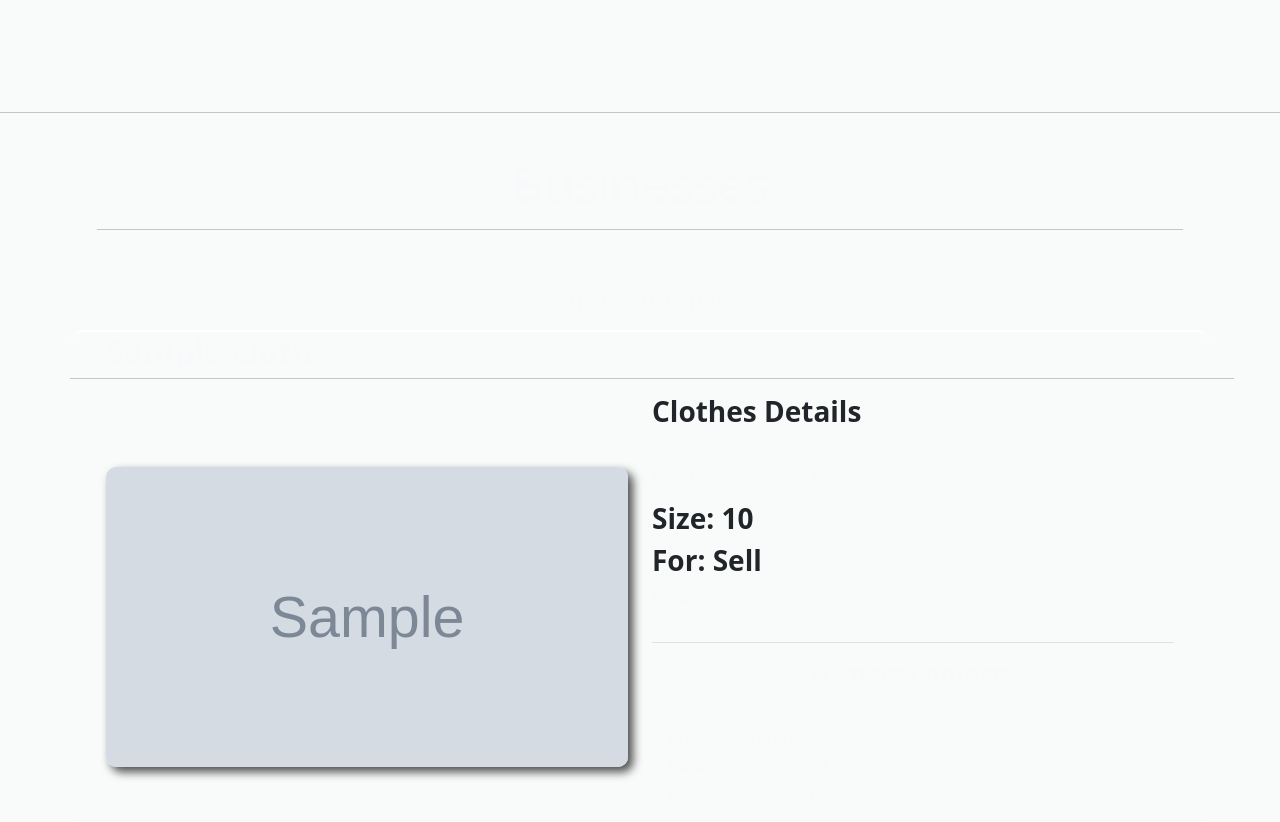
After one commit to SayiaFelix/CAN, a Django app: template community/templates/ser_clothes.html in a window 1280 px wide. The commit adds this page. Run offline with Django 3.2, Linux system fonts and the light colour scheme; tables that the repository leaves empty hold one stand-in row (values such as "Sample post"); the template is opened without the code that fills it: values that come from a table or form of the project are taken from there, most other values are stand-ins (such as "Sample title", 1, 10 or a date in 2020); grey boxes marked "Sample" are stand-in pictures; parts of the project's set-up code (start-up, migrations or seed data) failed here and were passed over; some libraries are stand-ins or nearby versions; some web fonts are replaced.

Commit message:
adding clothes template

```diff
--- /dev/null
+++ b/community/templates/ser_clothes.html
@@ -0,0 +1,73 @@
+{% extends 'base.html' %}
+{% load static %}
+{% load bootstrap4 %}
+{% block content %}
+  <div class="container">
+      <div class="col-md-12 mt-3">
+        <br>
+          <h1 class="text-center text-light" style="font-size: 50px"> Businesses</h1>
+          <hr>
+        </div>
+      <div col-md-4 class="text-center mt-5 mb-2">
+              <a class="dropdown-item text-light fs-4 btn btn-outline-secondary btn-lg" href="{% url 'add_business' %}">Register Business</a>
+
+      </div>
+      <div class="row" style=" border-bottom: 1px solid white">
+        {% for cloth in clothes %}
+        <section class="global-page-header"style="border-radius: 15px; border-top: 2px solid white">
+        <div class="container">
+            <div class="row">
+                <div class="col-md-12">
+                    <div class="block">
+                        <h2 class="fw-bold text-light">{{ cloth.name }}</h2>
+                    </div>
+                </div>
+            </div>
+        </div>
+    </section>
+    <br>
+    <hr>
+    <section class="portfolio-single">
+        <div class="container text-light">
+            <div class="row">
+
+                <div class="col-md-6">
+                    <div class="portfolio-single-img">
+                    <br><br> <br>
+                        <img src="{{cloth.c_photo.url}}"style="border-radius: 10px; box-shadow: 5px 5px 10px rgba(3,3,3,0.7);" class="card-img-top image-fluid" height="300px" width="550px" alt="">
+                    </div>
+                </div>
+                <div class="col-md-6">
+                    <div class="portfolio-content">
+                        <h3 class="subtitle fw-bold text-dark">Clothes Details</h3>
+                        <hr>
+                        <p>
+                          <span><b>Description:</b></span> {{cloth.description|safe}}
+                        </p>
+                        <h3 class="subtitle fw-bold text-dark">Size: {{cloth.size}}</h3>
+                         <h3 class="subtitle fw-bold text-dark">For: {{cloth.category}}</h3>
+
+                        <p><b>Owner:</b> {{cloth.owner}}</p>
+                        <hr>
+                            <div class="modal-footer" style="display:block;">
+                                <h4 class="text-center fw-bold">Owners Contacts</h4>
+                                <hr>
+                                <br>
+                                <p><span><b>Phone Number:</b></span> {{cloth.contact}}</p>
+                                <p><span><b>Address:</b></span> {{cloth.address}}</p>
+                                <p><span><b>Email:</b></span> {{cloth.email}}</p>
+                            </div>
+
+                    </div>
+                </div>
+            </div>
+        </div>
+    </section>
+
+    <br>
+        {% endfor %}
+   </div>
+  </div>
+</div>
+
+{% endblock %}
--- a/community/templates/services.html
+++ b/community/templates/services.html
@@ -3,7 +3,6 @@
 {{ block.super}}
 {% load bootstrap4 %}
 {% load static %}
-
     <div class="container" id="">
         <br>
         <h1 class="text-center text"style="font-size: 20px">Services</h1>
--- a/community/urls.py
+++ b/community/urls.py
@@ -22,8 +22,8 @@ urlpatterns=[
     # url('search/', views.search, name = 'search'),
     # url('services', views.services, name='service'),
 
-    # url('businesses', views.businesses, name='business'),
-    # url('add/business', views.add_business, name='add_business'),
+    url('clothes', views.clothes, name='clothes'),
+    url('add/clothes', views.add_clothes, name='add_clothes'),
 
     # url('profile/(\d+)', views.user_profile, name = 'user-profile'),
     # url('update/profile', views.update_profile, name = 'update-profile'),
```
Also changed, not shown: community/views.py (+25 -0 lines).
